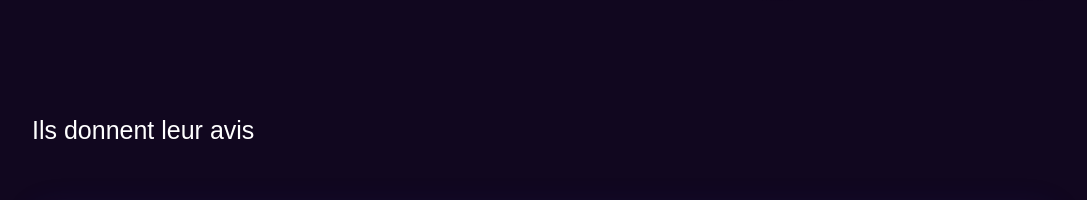
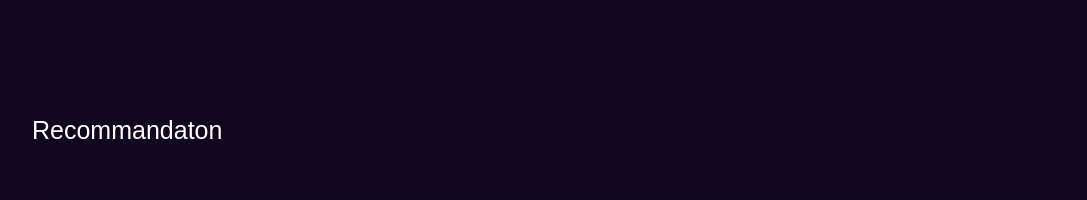
Before and after one commit to Erpriex/portfolio, a React (Create React App) app: page / in a window 1280 px wide. Shown: the part 1900-2100 px from the top of the page, without its empty margins (96-1183 px from the left). Built offline with nearby package versions, Linux system fonts and the light colour scheme; a web font is replaced by a local one.

Commit message:
💬 Edit recommendation title

```diff
--- a/src/pages/HomePage.js
+++ b/src/pages/HomePage.js
@@ -106,7 +106,7 @@ const HomePage = () => {
           />
         </aside>
         <section className={styles.recommendationsSection}>
-          <h2 className={styles.recommendationsTitle}>Ils donnent leur avis</h2>
+          <h2 className={styles.recommendationsTitle}>Recommandaton</h2>
           <section className={styles.recommendationsContent}>
             {recommendations.map((rec, i) => (
               <RecommendationCard
```
